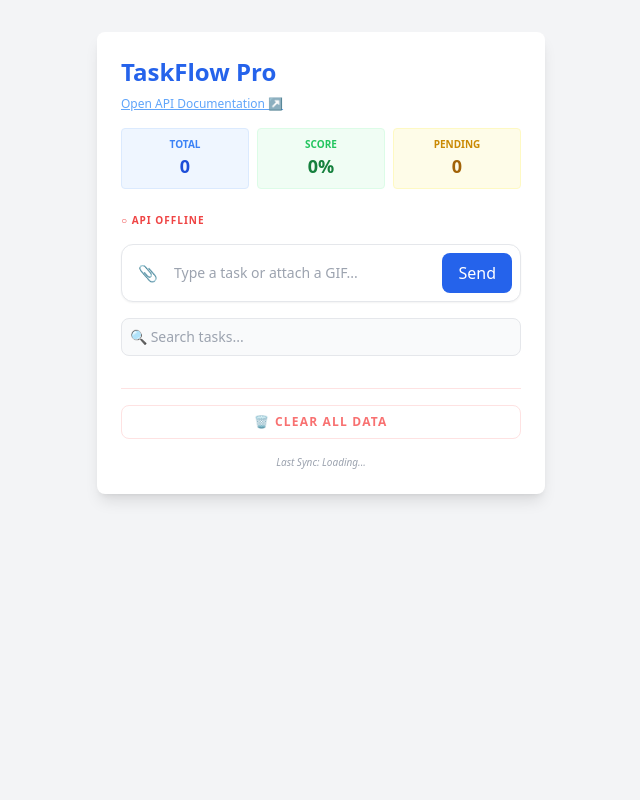
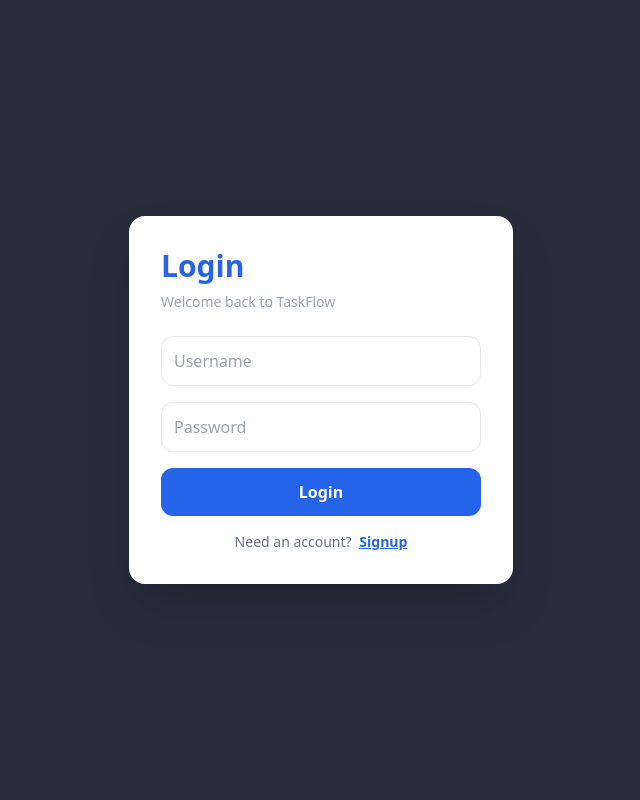
Before and after one commit to Jenkenney-3422/pythonelay, a Python web app: template templates/index.html in a window 1280 px wide. Shown: the whole page, without its empty margins (319-959 px from the left). Run offline with Jinja, Linux system fonts and the light colour scheme; the template is opened without the code that fills it, so the values that code supplies are empty; some libraries are stand-ins or nearby versions.

Commit message:
Modified secure v1 login

```diff
--- a/templates/index.html
+++ b/templates/index.html
@@ -5,308 +5,275 @@
     <meta name="viewport" content="width=device-width, initial-scale=1.0">
     <title>TaskFlow Pro Dashboard</title>
     <script src="https://cdn.tailwindcss.com"></script>
+    <style>
+        .spinner {
+            width: 20px;
+            height: 20px;
+            border: 3px solid rgba(255, 255, 255, 0.3);
+            border-radius: 50%;
+            border-top-color: #fff;
+            animation: spin 1s ease-in-out infinite;
+            display: none;
+        }
+        @keyframes spin { to { transform: rotate(360deg); } }
+        .btn-loading { pointer-events: none; opacity: 0.7; }
+    </style>
 </head>
 
-<body class="bg-gray-100 p-8">
-   <div id="toast" class="z-50 fixed top-10 right-5 bg-green-600 text-white px-8 py-4 rounded-xl shadow-2xl transform -translate-y-20 opacity-0 transition-all duration-500 ease-out pointer-events-none font-bold">
-        ✅ Changes Saved!
+<body class="bg-gray-100 p-4 md:p-8">
+
+    <div id="authSection" class="fixed inset-0 bg-gray-900 bg-opacity-90 flex items-center justify-center z-50">
+        <div class="bg-white p-8 rounded-2xl shadow-2xl w-full max-w-sm">
+            <h2 id="authTitle" class="text-3xl font-bold mb-2 text-blue-600">Login</h2>
+            <p id="authSub" class="text-gray-400 text-sm mb-6">Welcome back to TaskFlow</p>
+
+            <div class="space-y-4">
+                <input type="text" id="authUser" placeholder="Username" class="w-full p-3 border rounded-xl focus:ring-2 focus:ring-blue-400 outline-none">
+                <input type="password" id="authPass" placeholder="Password" class="w-full p-3 border rounded-xl focus:ring-2 focus:ring-blue-400 outline-none">
+                <button onclick="handleAuth()" id="authBtn" class="w-full bg-blue-600 text-white p-3 rounded-xl font-bold hover:bg-blue-700 transition">Login</button>
+
+                <p class="text-center text-sm text-gray-500">
+                    <span id="toggleText">Need an account?</span>
+                    <a href="#" onclick="toggleAuthMode()" id="authToggle" class="text-blue-600 font-bold underline ml-1">Signup</a>
+                </p>
+            </div>
+        </div>
     </div>
 
-    <div class="max-w-md mx-auto bg-white p-6 rounded-lg shadow-lg">
-        <h1 class="text-2xl font-bold mb-2 text-blue-600">TaskFlow Pro</h1>
+    <div id="dashboard" class="max-w-md mx-auto bg-white p-6 rounded-2xl shadow-lg relative" style="display: none;">
 
-        <a href="#" id="docsLink" target="_blank" class="text-xs text-blue-400 hover:text-blue-600 underline mb-4 block">Open API Documentation ↗</a>
+        <div class="flex justify-between items-start mb-4">
+            <div>
+                <h1 class="text-2xl font-bold text-blue-600">TaskFlow Pro</h1>
+                <p id="userGreeting" class="text-[10px] text-gray-400 font-bold uppercase tracking-widest"></p>
+            </div>
+            <button onclick="logout()" class="text-[10px] bg-gray-100 px-2 py-1 rounded font-bold text-gray-500 hover:bg-red-50 hover:text-red-500 transition">LOGOUT</button>
+        </div>
 
         <div id="statsBar" class="grid grid-cols-3 gap-2 mb-6 text-center">
-            <div class="bg-blue-50 p-2 rounded border border-blue-100">
+            <div class="bg-blue-50 p-2 rounded-xl border border-blue-100">
                 <p class="text-[10px] text-blue-500 uppercase font-bold">Total</p>
                 <p id="totalTasks" class="text-lg font-bold text-blue-700">0</p>
             </div>
-            <div class="bg-green-50 p-2 rounded border border-green-100">
+            <div class="bg-green-50 p-2 rounded-xl border border-green-100">
                 <p class="text-[10px] text-green-500 uppercase font-bold">Score</p>
                 <p id="completionScore" class="text-lg font-bold text-green-700">0%</p>
             </div>
-            <div class="bg-yellow-50 p-2 rounded border border-yellow-100">
+            <div class="bg-yellow-50 p-2 rounded-xl border border-yellow-100">
                 <p class="text-[10px] text-yellow-600 uppercase font-bold">Pending</p>
                 <p id="pendingTasks" class="text-lg font-bold text-yellow-700">0</p>
             </div>
         </div>
 
-        <div id="status" class="text-[10px] font-semibold mb-4 text-gray-400 uppercase tracking-widest">Connecting...</div>
+        <div id="status" class="text-[10px] font-semibold mb-4 text-gray-400 uppercase tracking-widest">● API Online</div>
 
         <div class="space-y-4 mb-4">
-    <div class="bg-white border rounded-xl p-2 shadow-sm focus-within:ring-2 focus-within:ring-blue-400 transition">
-        <div class="flex items-center gap-2">
-            <input type="file" id="mediaInput" style="display: none;" accept="image/*,video/*,audio/*,gif,.pdf,.doc,.docx,.xls,.xlsx,.ppt,.pptx">
+            <div class="bg-white border rounded-xl p-2 shadow-sm focus-within:ring-2 focus-within:ring-blue-400 transition">
+                <div class="flex items-center gap-2">
+                    <input type="file" id="mediaInput" style="display: none;" accept="image/*,video/*,audio/*,gif,.pdf,.doc,.docx,.xls,.xlsx,.ppt,.pptx">
+                    <button onclick="document.getElementById('mediaInput').click()" class="p-2 text-gray-400 hover:bg-gray-100 rounded-full transition">📎</button>
+                    <input id="taskInput" type="text" placeholder="Share something..." class="flex-1 border-none focus:ring-0 text-sm outline-none bg-transparent">
+                    <button id="sendBtn" onclick="addTask()" class="flex items-center justify-center gap-2 bg-blue-600 text-white px-4 py-2 rounded-lg font-bold">
+                        <span id="btnText">Send</span>
+                        <div id="loader" class="spinner"></div>
+                    </button>
+                </div>
+                <div id="filePreview" class="text-[10px] text-blue-500 font-medium ml-10 mt-1 empty:hidden"></div>
+            </div>
+            <input id="searchInput" type="text" oninput="fetchTasks()" placeholder="🔍 Search tasks..." class="w-full border p-2 rounded-xl focus:outline-none text-sm bg-gray-50">
+        </div>
 
-            <button onclick="document.getElementById('mediaInput').click()"
-                    class="p-2 text-gray-500 hover:bg-gray-100 rounded-full transition"
-                    title="Attach File or GIF">
-                📎
-            </button>
-
-            <input id="taskInput" type="text"
-                   placeholder="Type a task or attach a GIF..."
-                   class="flex-1 border-none focus:ring-0 text-sm outline-none bg-transparent">
-
-            <button id="sendBtn" onclick="addTask()" class="flex items-center justify-center gap-2 bg-blue-600 text-white px-4 py-2 rounded-lg">
-               <span id="btnText">Send</span>
-               <div id="loader" class="spinner" style="display: none;"></div>
-            </button>
-        </div>
-        <div id="filePreview" class="text-[10px] text-blue-500 font-medium ml-10 mt-1 empty:hidden"></div>
-    </div>
-
-    <input id="searchInput" type="text" oninput="fetchTasks()"
-           placeholder="🔍 Search tasks..."
-           class="w-full border p-2 rounded-lg focus:outline-none text-sm bg-gray-50">
-</div>
-
-        <ul id="taskList" class="space-y-2"></ul>
+        <ul id="taskList" class="space-y-3"></ul>
 
         <div class="mt-8 pt-4 border-t border-red-100">
-            <button onclick="clearAllTasks()" class="w-full py-2 text-xs font-bold text-red-400 hover:text-red-600 border border-red-100 hover:border-red-200 rounded-lg transition uppercase tracking-widest">
-                🗑️ Clear All Data
+            <button id="adminClearBtn" onclick="clearAllTasks()" class="w-full py-2 text-[10px] font-bold text-red-300 hover:text-red-500 border border-red-50 rounded-xl transition uppercase tracking-widest hidden">
+                🗑️ Wipe Global Database
             </button>
             <p class="text-[10px] text-center text-gray-400 mt-4 italic">
-               Last Sync: <span id="lastUpdated">Loading...</span>
+                Syncing as <span id="displayUser" class="font-bold text-blue-400">...</span>
             </p>
         </div>
     </div>
 
 <script>
     const API_BASE_URL = "https://task-flow-now.onrender.com";
-    const API_KEY = "RENDER_REPLACE_API_KEY";
-    const API_URL = `${API_BASE_URL}/tasks`;
+    let isLoginMode = true;
 
-    document.getElementById('docsLink').href = `${API_BASE_URL}/docs`;
-
-    // File selection preview
-    document.getElementById('mediaInput').addEventListener('change', function() {
-        const file = this.files[0];
-        const preview = document.getElementById('filePreview');
-        preview.innerText = file ? `📄 Attached: ${file.name}` : "";
-    });
-
-    // snipper animation style
-    // 1. Create the element first
-const style = document.createElement('style');
-
-// 2. Put the CSS inside it
-style.innerHTML = `
-    .spinner {
-        width: 20px;
-        height: 20px;
-        border: 3px solid rgba(255, 255, 255, 0.3);
-        border-radius: 50%;
-        border-top-color: #fff;
-        animation: spin 1s ease-in-out infinite;
-        display: none;
+    // --- 1. AUTHENTICATION LOGIC ---
+    function toggleAuthMode() {
+        isLoginMode = !isLoginMode;
+        document.getElementById('authTitle').innerText = isLoginMode ? 'Login' : 'Sign Up';
+        document.getElementById('authSub').innerText = isLoginMode ? 'Welcome back to TaskFlow' : 'Create your secure account';
+        document.getElementById('authBtn').innerText = isLoginMode ? 'Login' : 'Create Account';
+        document.getElementById('authToggle').innerText = isLoginMode ? "Signup" : "Login";
+        document.getElementById('toggleText').innerText = isLoginMode ? "Need an account?" : "Already have an account?";
     }
 
-    @keyframes spin {
-        to { transform: rotate(360deg); }
+    async function handleAuth() {
+        const username = document.getElementById('authUser').value;
+        const password = document.getElementById('authPass').value;
+        const endpoint = isLoginMode ? '/login' : '/signup';
+
+        if(!username || !password) return alert("Please fill all fields");
+
+        try {
+            const res = await fetch(`${API_BASE_URL}${endpoint}`, {
+                method: 'POST',
+                headers: { 'Content-Type': 'application/json' },
+                body: JSON.stringify({ username, password })
+            });
+            const data = await res.json();
+
+            if (res.ok) {
+                if (isLoginMode) {
+                    localStorage.setItem('token', data.access_token);
+                    localStorage.setItem('username', username);
+                    localStorage.setItem('isAdmin', data.is_admin);
+                    showDashboard();
+                } else {
+                    alert("Account created! Now please login.");
+                    toggleAuthMode();
+                }
+            } else {
+                alert(data.detail || "Authentication Failed");
+            }
+        } catch (err) { alert("Server Offline"); }
     }
 
-    .btn-loading {
-        pointer-events: none;
-        opacity: 0.7;
-    }
-`;
+    function showDashboard() {
+        document.getElementById('authSection').style.display = 'none';
+        document.getElementById('dashboard').style.display = 'block';
+        document.getElementById('displayUser').innerText = localStorage.getItem('username');
+        document.getElementById('userGreeting').innerText = `Hello, ${localStorage.getItem('username')}`;
 
-// 3. FINALLY, add it to the head
-document.head.appendChild(style);
-
-    // 1. THE CHEF: Helper to render each task card
-    function renderTask(task) {
-    let mediaHtml = "";
-    const url = task.media_url;
-
-    if (url) {
-        const ext = url.split('.').pop().toLowerCase();
-        let playerHtml = "";
-
-        // 1. Generate the specific player/preview
-        if (['mp4', 'webm', 'ogg', 'mov'].includes(ext)) {
-    playerHtml = `
-        <video controls class="rounded-lg w-full max-h-64 bg-black">
-            <source src="${url}" type="video/mp4">
-        </video>`;
-}else if (['mp3', 'wav', 'm4a'].includes(ext)) {
-    playerHtml = `
-        <audio controls class="w-full">
-            <source src="${url}" type="audio/mpeg">
-        </audio>`;
-} else if (ext === 'pdf') {
-    playerHtml = `
-        <div class="p-4 bg-red-50 border border-dashed border-red-200 rounded-lg text-center text-red-600 font-medium">
-            📄 PDF Document
-        </div>`;
-} else if (['doc', 'docx'].includes(ext)) {
-    // New block for Word Documents
-    playerHtml = `
-        <div class="p-4 bg-blue-50 border border-dashed border-blue-200 rounded-lg text-center text-blue-700 font-medium">
-            📝 Word Document (.${ext})
-        </div>`;
-}else if (['xls', 'xlsx'].includes(ext)) {
-            // Added Spreadsheet Support
-            playerHtml = `<div class="p-4 bg-green-50 border border-dashed border-green-200 rounded-lg text-center text-green-700 font-medium">📊 Excel Spreadsheet</div>`;
-        } else if (['ppt', 'pptx'].includes(ext)) {
-            // Added Presentation Support
-            playerHtml = `<div class="p-4 bg-orange-50 border border-dashed border-orange-200 rounded-lg text-center text-orange-700 font-medium">📽️ PPT Presentation</div>`;
-} else {
-    playerHtml = `<img src="${url}" class="rounded-lg max-w-full h-auto border shadow-sm">`;
-}
-
-        // 2. Wrap everything in a container with a Download Button
-        mediaHtml = `
-            <div class="mt-3 flex flex-col gap-2">
-                ${playerHtml}
-                <a href="${url.replace('/upload/', '/upload/fl_attachment/')}"
-                   class="text-xs font-bold text-gray-500 hover:text-blue-600 flex items-center gap-1 transition-colors self-start px-2 py-1 bg-gray-100 rounded">
-                   📥 DOWNLOAD FILE
-                </a>
-            </div>`;
+        if(localStorage.getItem('isAdmin') === 'true') {
+            document.getElementById('adminClearBtn').classList.remove('hidden');
+        }
+        fetchTasks();
     }
 
-    return `
-        <li class="bg-white p-4 rounded-xl shadow-sm border border-gray-100 mb-3 flex flex-col">
-            <div class="flex justify-between items-start gap-3">
-                <span class="text-sm font-medium text-gray-800 break-words">${task.text || "Untitled Task"}</span>
-                <button onclick="deleteTask(${task.id})" class="text-gray-300 hover:text-red-500 transition">✕</button>
-            </div>
-            ${mediaHtml}
-        </li>`;
-}
+    function logout() {
+        localStorage.clear();
+        location.reload();
+    }
 
-    // 2. THE DELIVERY DRIVER: Fetching tasks from API
+    // --- 2. TASK LOGIC ---
     async function fetchTasks() {
-        const statusEl = document.getElementById('status');
         const list = document.getElementById('taskList');
         const searchTerm = document.getElementById('searchInput').value;
+        const token = localStorage.getItem('token');
 
         try {
-            const res = await fetch(`${API_URL}?Search=${searchTerm}`);
-            if(!res.ok) throw new Error("Connection Failed");
-
+            const res = await fetch(`${API_BASE_URL}/tasks?Search=${searchTerm}`, {
+                headers: { 'Authorization': `Bearer ${token}` }
+            });
             const tasks = await res.json();
-            statusEl.innerText = "● API Online";
-            statusEl.className = "text-[10px] font-semibold mb-4 text-green-500 uppercase tracking-widest";
-
             list.innerHTML = tasks.map(task => renderTask(task)).join('');
             updateStats();
+        } catch (err) { console.error("Fetch failed"); }
+    }
 
-        } catch (err) {
-            statusEl.innerText = "○ API Offline";
-            statusEl.className = "text-[10px] font-semibold mb-4 text-red-500 uppercase tracking-widest";
+    function renderTask(task) {
+        let mediaHtml = "";
+        const currentUser = localStorage.getItem('username');
+        const isAdmin = localStorage.getItem('isAdmin') === 'true';
+
+        if (task.media_url) {
+            const url = task.media_url;
+            const ext = url.split('.').pop().toLowerCase();
+            let player = "";
+
+            if (['mp4', 'webm', 'mov'].includes(ext)) player = `<video controls class="rounded-lg w-full bg-black"><source src="${url}"></video>`;
+            else if (['mp3', 'wav', 'm4a'].includes(ext)) player = `<audio controls class="w-full"><source src="${url}"></audio>`;
+            else if (ext === 'pdf') player = `<div class="p-4 bg-red-50 text-red-600 rounded-lg text-center font-bold">📄 PDF</div>`;
+            else if (['doc', 'docx'].includes(ext)) player = `<div class="p-4 bg-blue-50 text-blue-600 rounded-lg text-center font-bold">📝 WORD</div>`;
+            else if (['xls', 'xlsx'].includes(ext)) player = `<div class="p-4 bg-green-50 text-green-600 rounded-lg text-center font-bold">📊 EXCEL</div>`;
+            else player = `<img src="${url}" class="rounded-lg w-full border">`;
+
+            mediaHtml = `<div class="mt-2">${player}<a href="${url}" target="_blank" class="text-[9px] mt-1 inline-block font-bold text-gray-400 hover:text-blue-500">DOWNLOAD 📥</a></div>`;
+        }
+
+        // ONLY SHOW DELETE IF OWNER OR ADMIN
+        const deleteBtn = (task.owner === currentUser || isAdmin)
+            ? `<button onclick="deleteTask(${task.id})" class="text-gray-300 hover:text-red-500">✕</button>`
+            : "";
+
+        return `
+            <li class="bg-white p-4 rounded-2xl shadow-sm border border-gray-50 flex flex-col">
+                <div class="flex justify-between items-start">
+                    <div>
+                        <p class="text-[9px] font-bold text-blue-400 uppercase mb-1">${task.owner}</p>
+                        <span class="text-sm text-gray-800">${task.text || ""}</span>
+                    </div>
+                    ${deleteBtn}
+                </div>
+                ${mediaHtml}
+            </li>`;
+    }
+
+    async function addTask() {
+        const text = document.getElementById('taskInput').value;
+        const file = document.getElementById('mediaInput').files[0];
+        const token = localStorage.getItem('token');
+        if(!text && !file) return;
+
+        const loader = document.getElementById('loader');
+        const btnText = document.getElementById('btnText');
+        loader.style.display = 'block';
+        btnText.style.display = 'none';
+
+        const formData = new FormData();
+        formData.append('text', text);
+        if(file) formData.append('file', file);
+
+        try {
+            const res = await fetch(`${API_BASE_URL}/tasks`, {
+                method: 'POST',
+                headers: { 'Authorization': `Bearer ${token}` },
+                body: formData
+            });
+            if(res.ok) {
+                document.getElementById('taskInput').value = '';
+                document.getElementById('mediaInput').value = '';
+                document.getElementById('filePreview').innerText = '';
+                fetchTasks();
+            }
+        } catch (err) { alert("Upload failed"); }
+        finally {
+            loader.style.display = 'none';
+            btnText.style.display = 'block';
         }
     }
 
-    // 3. UPDATED STATS: Fixed URL to match main.py
-    async function updateStats() {
-        try {
-            const res = await fetch(`${API_URL}/stats`); // This becomes /tasks/stats
-            const stats = await res.json();
-
-            document.getElementById('totalTasks').innerText = stats.total || 0;
-            document.getElementById('completionScore').innerText = stats.completion_score || "0%";
-            document.getElementById('pendingTasks').innerText = stats.pending || 0;
-
-            if(stats.last_updated) {
-                document.getElementById('lastUpdated').innerText = stats.last_updated;
-            }
-        } catch (e) {
-            console.error("Stats update failed", e);
-        }
-    }
-
-    // 4. ADD TASK: FormData for Media Uploads
-    async function addTask() {
-    const textInput = document.getElementById('taskInput');
-    const mediaInput = document.getElementById('mediaInput');
-    const sendBtn = document.getElementById('sendBtn');
-    const btnText = document.getElementById('btnText');
-    const loader = document.getElementById('loader');
-
-    if (!textInput.value && !mediaInput.files[0]) return;
-
-    // --- START LOADING ---
-    sendBtn.classList.add('btn-loading');
-    btnText.style.display = 'none';
-    loader.style.display = 'block';
-
-    const formData = new FormData();
-    formData.append('text', textInput.value);
-    if (mediaInput.files[0]) {
-        formData.append('file', mediaInput.files[0]);
-    }
-
-    try {
-        const res = await fetch(`${API_URL}`, {
-            method: 'POST',
-            headers: { 'X-API-KEY': API_KEY },
-            body: formData
-        });
-
-        if (res.ok) {
-            textInput.value = '';
-            mediaInput.value = '';
-            await fetchTasks(); // Refresh list
-        }
-        else {
-            const errorData = await res.json();
-            // This alert tells you exactly what the Python backend didn't like
-            alert(`Upload Failed: ${errorData.detail || "Server error"}`);
-        }
-    } catch (err) {
-        console.error("Upload failed", err);
-        alert("Upload failed. Try a smaller file!");
-    } finally {
-        // --- STOP LOADING ---
-        sendBtn.classList.remove('btn-loading');
-        btnText.style.display = 'block';
-        loader.style.display = 'none';
-    }
-}
-
-    // 5. SYSTEM ACTIONS
     async function deleteTask(id) {
-        if(!confirm("Delete this task?")) return;
-        await fetch(`${API_URL}/${id}`, {
+        if(!confirm("Delete this?")) return;
+        const token = localStorage.getItem('token');
+        await fetch(`${API_BASE_URL}/tasks/${id}`, {
             method: 'DELETE',
-            headers: { 'X-API-KEY': API_KEY }
+            headers: { 'Authorization': `Bearer ${token}` }
         });
         fetchTasks();
     }
 
-    async function clearAllTasks() {
-    const password = prompt("Enter Admin Password:");
-    if (!password) return;
+    async function updateStats() {
+        const token = localStorage.getItem('token');
+        const res = await fetch(`${API_BASE_URL}/tasks/stats`, {
+            headers: { 'Authorization': `Bearer ${token}` }
+        });
+        const stats = await res.json();
+        document.getElementById('totalTasks').innerText = stats.total;
+        document.getElementById('completionScore').innerText = stats.completion_score;
+        document.getElementById('pendingTasks').innerText = stats.pending;
+    }
 
-    try {
-        const res = await fetch(`${API_BASE_URL}/system/clear_memory`, {
-            method: 'DELETE',
-            headers: {
-                'X-API-KEY': password, // Pass the password from the prompt
-                'Content-Type': 'application/json'
-            }
+    // Initialize
+    window.onload = () => {
+        if(localStorage.getItem('token')) showDashboard();
+
+        document.getElementById('mediaInput').addEventListener('change', function() {
+            document.getElementById('filePreview').innerText = this.files[0] ? `📎 ${this.files[0].name}` : "";
         });
-
-        if (res.ok) {
-            alert("🧹 Database Wiped!");
-            fetchTasks(); // Refresh UI
-        } else {
-            alert("❌ Failed to clear. Check password.");
-        }
-    } catch (err) {
-        console.error("Clear error:", err);
     }
-}
-
-    window.onload = () => {
-        document.getElementById('taskInput').addEventListener('keypress', (e) => { if (e.key === 'Enter') addTask(); });
-        fetchTasks();
-    };
 </script>
 </body>
 </html>
```
Also changed, not shown: main.py (+135 -137 lines).
